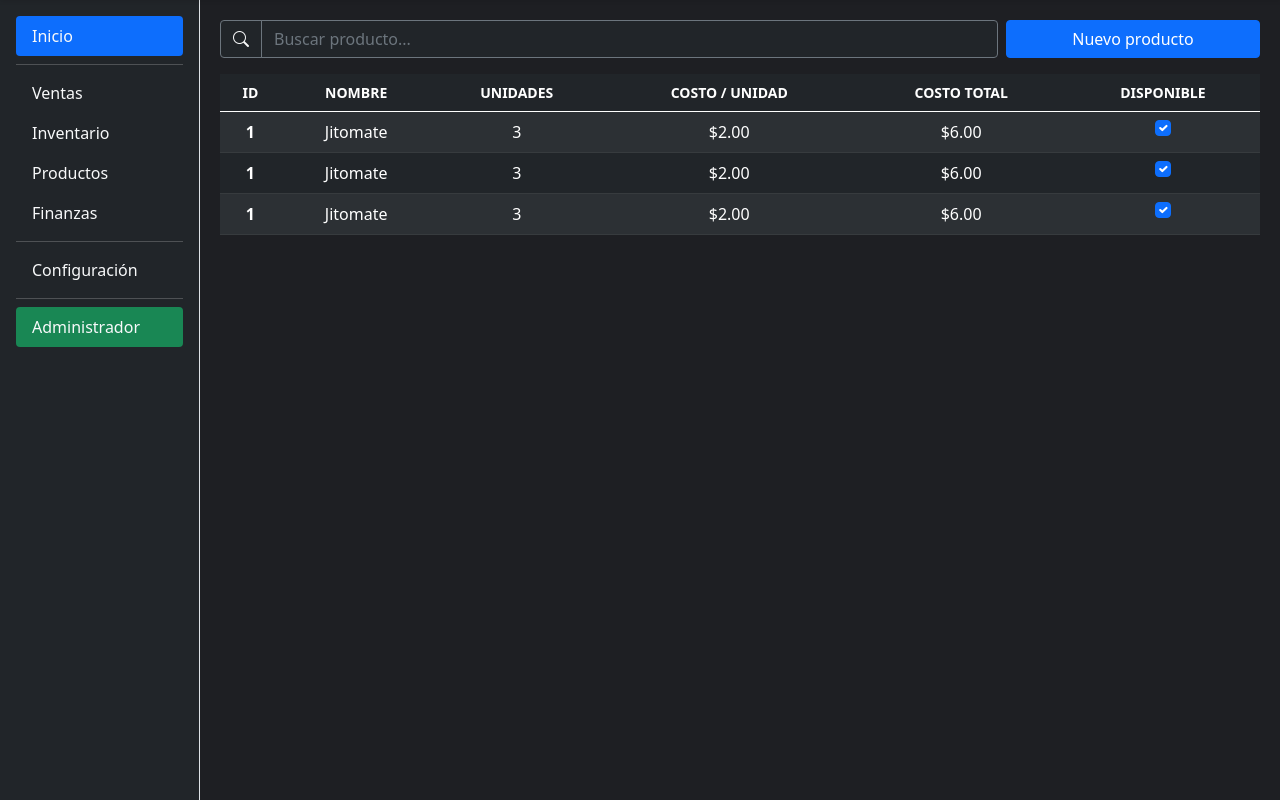
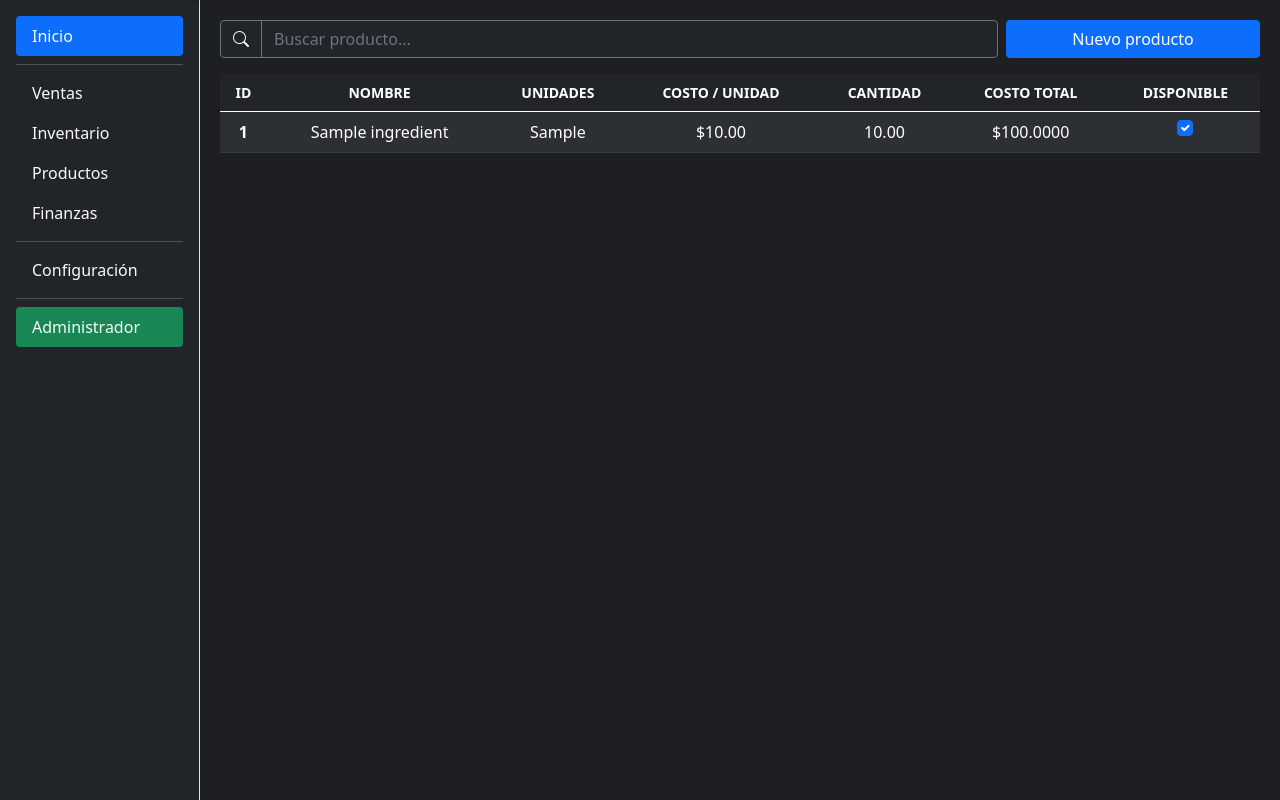
Before and after one commit to Schrodinger137/HSystem, a Django app: page /ingredientInventory in a window 1280 px wide. Shown: the part 56-856 px from the top of the page. Run offline with Django 5.2, Linux system fonts and the light colour scheme; tables that the repository leaves empty hold one stand-in row (values such as "Sample post").

Commit message:
ingredients

```diff
--- a/inventory/models.py
+++ b/inventory/models.py
@@ -6,7 +6,12 @@ class Ingredient(models.Model):
     name = models.CharField(max_length=100)
     unit = models.CharField(max_length=20)
     cost_per_unit = models.DecimalField(max_digits=10, decimal_places=2)
+    quantity = models.DecimalField(max_digits=10, decimal_places=2, default=0)
     available = models.BooleanField(default=True)
+
+    @property
+    def total_cost(self):
+        return self.cost_per_unit * self.quantity
 
     def entradas(self):
         return (
--- a/inventory/templates/inventory/ingredientInventory.html
+++ b/inventory/templates/inventory/ingredientInventory.html
@@ -50,41 +50,25 @@
                 <th scope="col">Nombre</th>
                 <th scope="col">Unidades</th>
                 <th scope="col">Costo / Unidad</th>
+                <th scope="col">Cantidad</th>
                 <th scope="col">Costo Total</th>
                 <th scope="col">Disponible</th>
             </tr>
         </thead>
         <tbody>
+            {% for ingredient in ingredients %}
             <tr>
-                <th scope="row">1</th>
-                <td>Jitomate</td>
-                <td>3</td>
-                <td>$2.00</td>
-                <td>$6.00</td>
+                <th scope="row">{{ ingredient.id }}</th>
+                <td>{{ ingredient.name }}</td>
+                <td>{{ ingredient.unit }}</td>
+                <td>${{ ingredient.cost_per_unit }}</td>
+                <td>{{ ingredient.quantity }}</td>
+                <td>${{ ingredient.total_cost }}</td>
                 <td>
-                    <input class="form-check-input m-0" type="checkbox" checked>
+                    <input class="form-check-input m-0" type="checkbox" {% if ingredient.available %}checked{% endif %}>
                 </td>
             </tr>
-            <tr>
-                <th scope="row">1</th>
-                <td>Jitomate</td>
-                <td>3</td>
-                <td>$2.00</td>
-                <td>$6.00</td>
-                <td>
-                    <input class="form-check-input m-0" type="checkbox" checked>
-                </td>
-            </tr>
-            <tr>
-                <th scope="row">1</th>
-                <td>Jitomate</td>
-                <td>3</td>
-                <td>$2.00</td>
-                <td>$6.00</td>
-                <td>
-                    <input class="form-check-input m-0" type="checkbox" checked>
-                </td>
-            </tr>
+            {% endfor %}
         </tbody>
     </table>
 </div>
--- a/inventory/views.py
+++ b/inventory/views.py
@@ -1,4 +1,5 @@
 from django.shortcuts import render
+from .models import *
 
 # Create your views here.
 def index(request):
@@ -8,7 +9,13 @@ def inventory(request):
     return render(request, 'inventory/inventory.html')
 
 def ingredientInventory(request):
-    return render(request, 'inventory/ingredientInventory.html')
+    ingredients = Ingredient.objects.all()
+
+    context = {
+        'ingredients': ingredients
+    }
+
+    return render(request, 'inventory/ingredientInventory.html', context)
 
 def recipeInventory(request):
     return render(request, 'inventory/recipeInventory.html')
```
Also changed, not shown: inventory/migrations/0005_ingredient_quantity.py (added).
